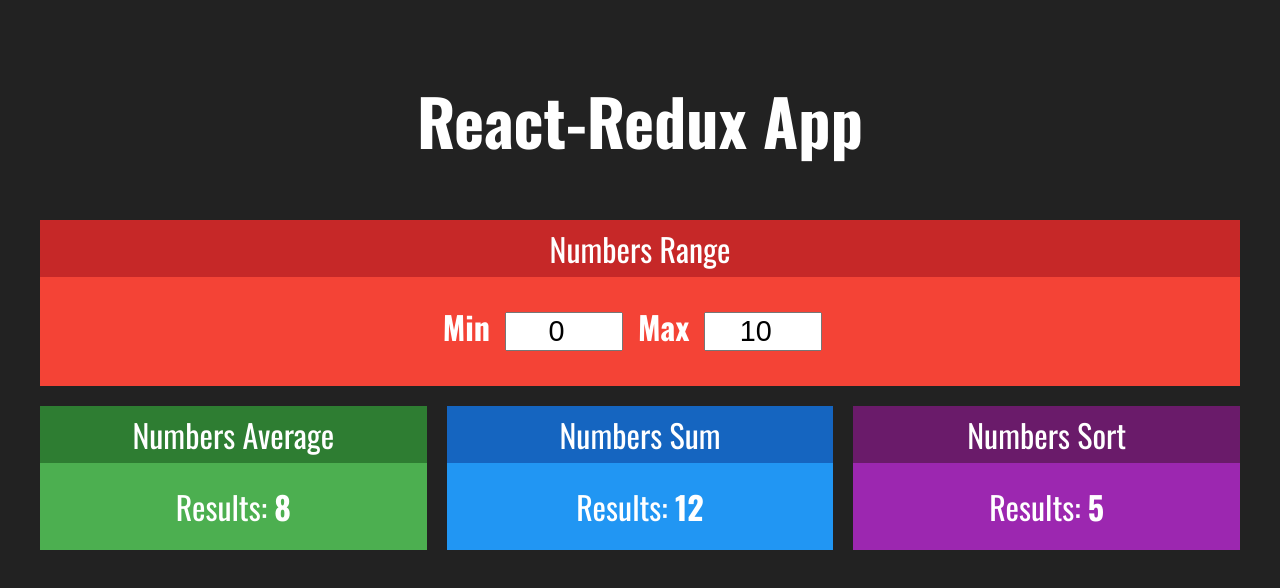
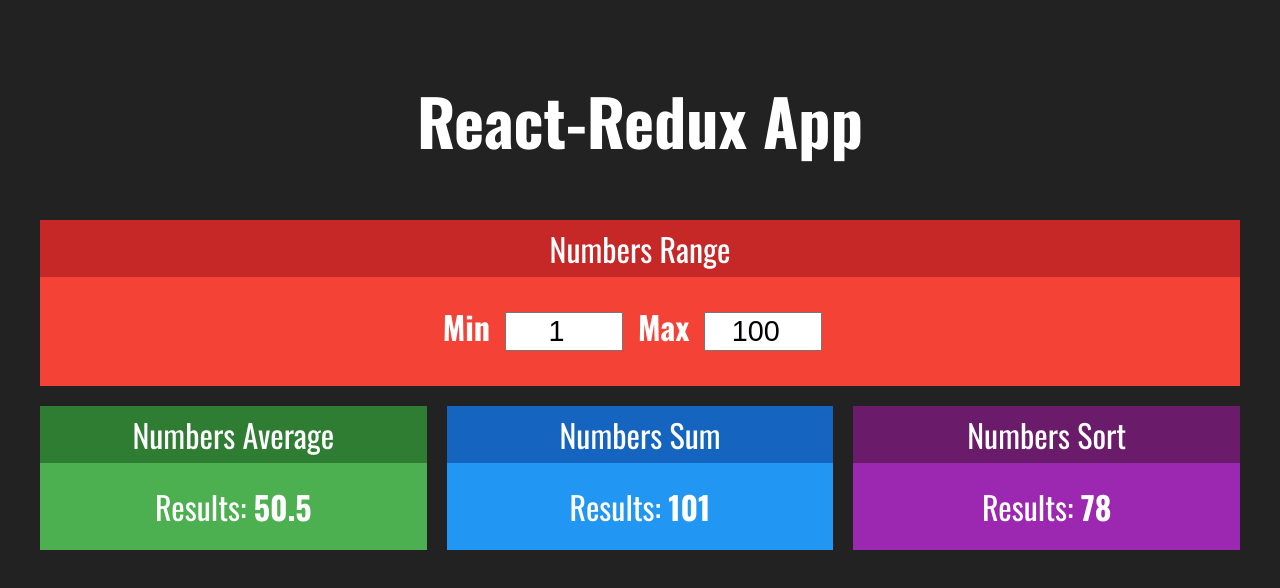
Before and after one commit to JuliaFSO/redux-exercise, a React (Create React App) app: page / in a window 1280 px wide. Shown: the top 588 px of the page. Built offline with nearby package versions, Linux system fonts and the light colour scheme.

Commit message:
Adds connect and mapStateToProps function to Components

```diff
--- a/src/components/Average.jsx
+++ b/src/components/Average.jsx
@@ -1,15 +1,24 @@
 import React from 'react';
+import { connect } from 'react-redux';
 
 import Card from './Card';
 
 const Average = props => {
+  const { min, max } = props;
   return (
     <Card title="Numbers Average" green>
       <div className="Average">
-        <span>Results: <strong>8</strong></span>
+        <span>Results: <strong>{(max + min) / 2}</strong></span>
       </div>
     </Card>
   );
 }
 
-export default Average;
+function mapStateToProps(state) {
+  return {
+    min: state.numbers.min,
+    max: state.numbers.max
+  }
+}
+
+export default connect(mapStateToProps)(Average);
--- a/src/components/Range.jsx
+++ b/src/components/Range.jsx
@@ -1,21 +1,30 @@
 import './Range.css';
 import React from 'react';
+import { connect } from 'react-redux';
 
 import Card from './Card';
 
 const Range = props => {
+  const { min, max } = props;
   return (
     <Card title="Numbers Range" red>
       <div className="Range">
         <span>
           <strong>Min</strong>
-          <input type="number" value={0} />
+          <input type="number" value={min} />
           <strong>Max</strong>
-          <input type="number" value={10} />
+          <input type="number" value={max} />
         </span>
       </div>
     </Card>
   );
 }
 
-export default Range;
+function mapStateToProps(state) {
+  return {
+    min: state.numbers.min,
+    max: state.numbers.max
+  }
+}
+
+export default connect(mapStateToProps)(Range);
--- a/src/components/Sort.jsx
+++ b/src/components/Sort.jsx
@@ -1,15 +1,24 @@
 import React from 'react';
+import { connect } from 'react-redux';
 
 import Card from './Card';
 
 const Sort = props => {
+  const { min, max } = props;
   return (
     <Card title="Numbers Sort" purple>
       <div className="Sort">
-        <span>Results: <strong>5</strong></span>
+        <span>Results: <strong>{parseInt(Math.random() * (max - min + 1) + min)}</strong></span>
       </div>
     </Card>
   );
 }
 
-export default Sort;
+function mapStateToProps(state) {
+  return {
+    min: state.numbers.min,
+    max: state.numbers.max
+  }
+}
+
+export default connect(mapStateToProps)(Sort);
--- a/src/components/Sum.jsx
+++ b/src/components/Sum.jsx
@@ -1,15 +1,24 @@
 import React from 'react';
+import { connect } from 'react-redux';
 
 import Card from './Card';
 
 const Sum = props => {
+  const { min, max } = props;
   return (
     <Card title="Numbers Sum" blue>
       <div className="Sum">
-        <span>Results: <strong>12</strong></span>
+        <span>Results: <strong>{max + min}</strong></span>
       </div>
     </Card>
   );
 }
 
-export default Sum;
+function mapStateToProps(state) {
+  return {
+    min: state.numbers.min,
+    max: state.numbers.max
+  }
+}
+
+export default connect(mapStateToProps)(Sum);
--- a/src/store/storeConfig.js
+++ b/src/store/storeConfig.js
@@ -2,10 +2,9 @@
 
 const reducers = combineReducers({
   numbers: function (state, action) {
-    console.log(state, " ", action);
     return {
       min: 1,
-      max: 10,
+      max: 100,
     };
   }
 });
```
